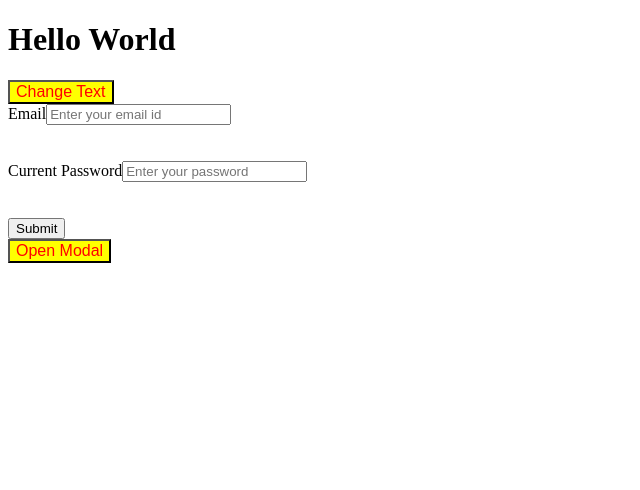
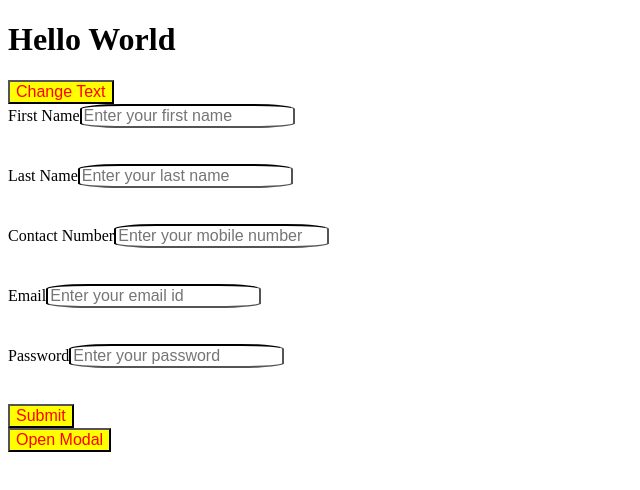
Before and after one commit to Renuka-2207/Renuka-React-Learnings, a React (Create React App) app in the folder my-first-app/: page / in a window 1280 px wide. Shown: the top 490 px of the page, without its empty margins (0-640 px from the left). Built offline with nearby package versions, Linux system fonts and the light colour scheme.

Commit message:
Form with Input component

```diff
--- a/my-first-app/src/Components/Assignment1/MyStyle.css
+++ b/my-first-app/src/Components/Assignment1/MyStyle.css
@@ -1,20 +1,36 @@
-/*Styling the button*/
-
+/* Styling the button */
 button {
-  color:red;
-  background-color:yellow;
-  font-size:12pt;
+  color: red;
+  background-color: yellow;
+  font-size: 12pt;
 }
 
 /* Styling the button when receives focus. */
-
 button:focus {
-  color:green;
-  background-color:yellow;
-  font-size:18pt;
-  border:2px solid black;
+  color: green;
+  background-color: yellow;
+  font-size: 18pt;
+  border: 2px solid black;
 }
 
+/* Making the content other than modal content blur */
 .blur {
-  filter: (blur 5px);
+  filter: blur(5px);
 }
+
+/* Styling the submit button of form */
+input[type="submit"] {
+  color: red;
+  background-color: yellow;
+  font-size: 12pt;
+}
+
+/* Styling form fields */
+input[type="text"],
+input[type="email"],
+input[type="tel"],
+input[type="password"] {
+  font-size: 12pt;
+  border: 2px inset black;
+  border-radius: 20%;
+}
--- a/my-first-app/src/Components/Form/Form.js
+++ b/my-first-app/src/Components/Form/Form.js
@@ -4,10 +4,20 @@ import Input from './Input.js';
 const Form = () => {
   return (
     <form>
+            {/* Use the custom Input component for the all the form fields */}
+      <Input label="First Name" id="fname" type="text" placeholder="Enter your first name" autoComplete="given-name"/>
+      <br/><br/>
+
+      <Input label="Last Name" id="lname" type="text" placeholder="Enter your last name" autoComplete="family-name"/>
+      <br/><br/>
+
+      <Input label="Contact Number" id="phone" type="tel" placeholder="Enter your mobile number" autoComplete="tel"/>
+      <br/><br/>
+
       <Input label="Email" id="email" type="email" placeholder="Enter your email id" autoComplete="email" />
       <br/><br/>
 
-      <Input label="Current Password" id="password" type="password" placeholder="Enter your password" autoComplete="current-password" />
+      <Input label="Password" id="password" type="password" placeholder="Enter your password" autoComplete="new-password" />
       <br/><br/>
 
       <input id="submit" type="submit" value="Submit" />
--- a/my-first-app/src/Components/Form/Input.js
+++ b/my-first-app/src/Components/Form/Input.js
@@ -1,12 +1,18 @@
+// Import the React library to define React components
 import React from 'react';
 
+// Define a functional component named Input that takes in props: label, id, type, placeholder, and autoComplete
 const Input = ({ label, id, type, placeholder, autoComplete }) => {
+  // Render a div containing a label and an input element
   return (
     <div>
+      {/* Associate the label with the input using the 'for' attribute */}
       <label htmlFor={id}>{label}</label>
+      {/* Render the input element with specified id, type, placeholder, and autoComplete attributes */}
       <input id={id} type={type} placeholder={placeholder} autoComplete={autoComplete} />
     </div>
   );
 };
 
+
 export default Input;
--- a/my-first-app/src/Components/Modal/Modal.js
+++ b/my-first-app/src/Components/Modal/Modal.js
@@ -6,9 +6,9 @@ const Modal = () => {
   // Ref to store a reference to the modal content
   const modalRef = useRef(null);
   // Reference to the close button
-  const closeModalButton = document.querySelector(".close-btn");
+
   // Reference to the open button
-  const openModalButton = document.querySelector(".open-btn");
+  const openModalButtonRef = useRef(null);
 
   // Function to open the modal
   const openModal = () => {
@@ -19,7 +19,7 @@ const Modal = () => {
   // Function to close the modal
   const closeModal = () => {
     setModalVisible(false);
-    openModalButton.focus();
+    openModalButtonRef.current.focus();
   };
 
   useEffect(() => {
@@ -68,7 +68,7 @@ const Modal = () => {
     <>
       {/* Button to open the modal */}
       <div className = {isModalVisible ?  "blur" :""}>
-        <button className="open-btn" onClick={openModal}>
+        <button className="open-btn" onClick={openModal}ref = {openModalButtonRef}>
           Open Modal
         </button>
       </div>
@@ -79,7 +79,7 @@ const Modal = () => {
         <div className="modal-content" ref={modalRef}>
           <h2>Modal Title</h2>
           <p>This is a modal....</p>
-<a href = "www.youtube.com"> Youtube </a>
+<a href = "https://www.youtube.com"> Youtube </a>
           {/* Button to close the modal */}
           <button className="close-btn" onClick={closeModal}>
             Close Modal
```
